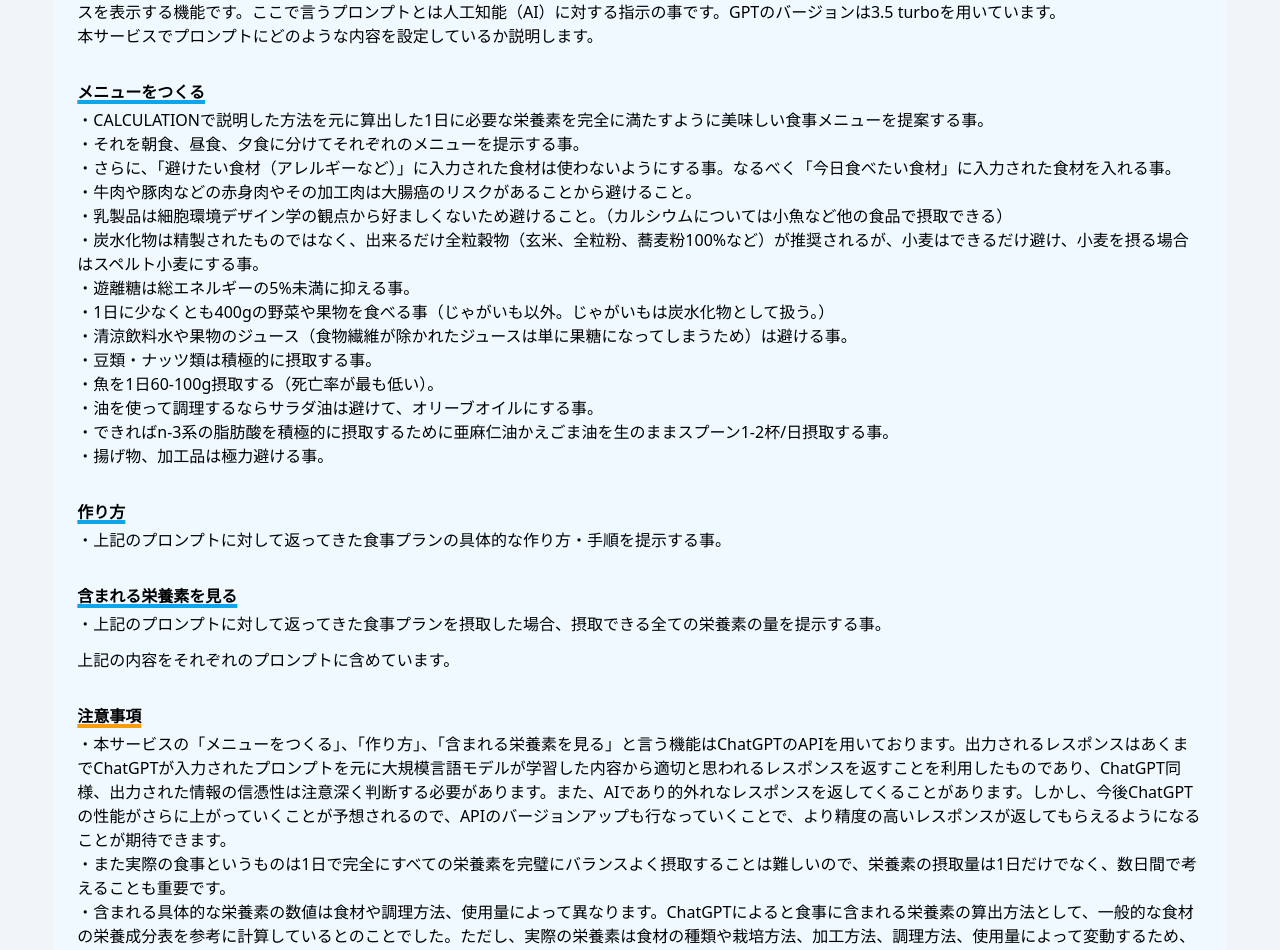
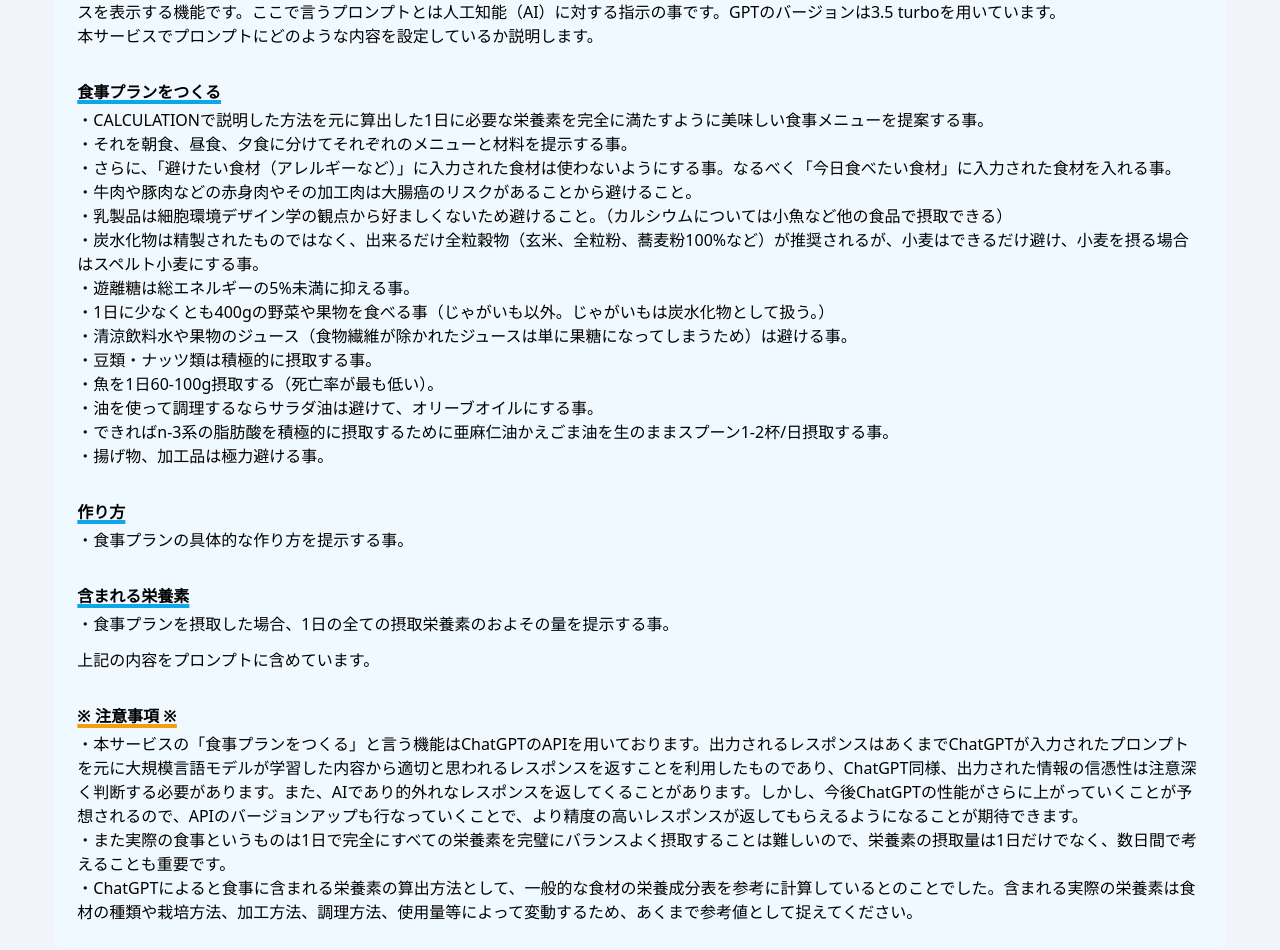
Before and after one commit to KeisukeKanda/foodrecommendationgpt, a Next.js app: page /prompt in a window 1280 px wide. Shown: the part 160-1110 px from the top of the page. Built offline with nearby package versions, Linux system fonts and the light colour scheme.

Commit message:
細いhtmlの内容の調整

```diff
--- a/src/pages/prompt.js
+++ b/src/pages/prompt.js
@@ -10,10 +10,10 @@ const Prompt = () => {
           <p>本サービスの機能の一つである食事プランはChatGPTのAPIを用いて、ChatGPTにこちらが設定したプロンプトを投げて、それに対して返ってきたレスポンスを表示する機能です。ここで言うプロンプトとは人工知能（AI）に対する指示の事です。GPTのバージョンは3.5 turboを用いています。</p>
           <p>本サービスでプロンプトにどのような内容を設定しているか説明します。</p>
         </div>
-        <h2 className='underline decoration-sky-500 decoration-4 pb-1 font-semibold'>メニューをつくる</h2>
+        <h2 className='underline decoration-sky-500 decoration-4 pb-1 font-semibold'>食事プランをつくる</h2>
         <div className='pb-8'>
           <p>・CALCULATIONで説明した方法を元に算出した1日に必要な栄養素を完全に満たすように美味しい食事メニューを提案する事。</p>
-          <p>・それを朝食、昼食、夕食に分けてそれぞれのメニューを提示する事。</p>
+          <p>・それを朝食、昼食、夕食に分けてそれぞれのメニューと材料を提示する事。</p>
           <p>・さらに、「避けたい食材（アレルギーなど）」に入力された食材は使わないようにする事。なるべく「今日食べたい食材」に入力された食材を入れる事。</p>
           <p>・牛肉や豚肉などの赤身肉やその加工肉は大腸癌のリスクがあることから避けること。</p>
           <p>・乳製品は細胞環境デザイン学の観点から好ましくないため避けること。（カルシウムについては小魚など他の食品で摂取できる）</p>
@@ -29,18 +29,18 @@ const Prompt = () => {
         </div>
         <h3 className='underline decoration-sky-500 decoration-4 pb-1 font-semibold'>作り方</h3>
         <div className='pb-8'>
-          <p>・上記のプロンプトに対して返ってきた食事プランの具体的な作り方・手順を提示する事。</p>
+          <p>・食事プランの具体的な作り方を提示する事。</p>
         </div>
-        <h4 className='underline decoration-sky-500 decoration-4 pb-1 font-semibold'>含まれる栄養素を見る</h4>
+        <h4 className='underline decoration-sky-500 decoration-4 pb-1 font-semibold'>含まれる栄養素</h4>
         <div>
-          <p>・上記のプロンプトに対して返ってきた食事プランを摂取した場合、摂取できる全ての栄養素の量を提示する事。</p>
-          <p className='mt-3 pb-8'>上記の内容をそれぞれのプロンプトに含めています。</p>
+          <p>・食事プランを摂取した場合、1日の全ての摂取栄養素のおよその量を提示する事。</p>
+          <p className='mt-3 pb-8'>上記の内容をプロンプトに含めています。</p>
         </div>
-        <h5 className='underline decoration-amber-500 decoration-4 pb-1 font-semibold'>注意事項</h5>
+        <h5 className='underline decoration-amber-500 decoration-4 pb-1 font-semibold'>※ 注意事項 ※</h5>
         <div>
-          <p>・本サービスの「メニューをつくる」、「作り方」、「含まれる栄養素を見る」と言う機能はChatGPTのAPIを用いております。出力されるレスポンスはあくまでChatGPTが入力されたプロンプトを元に大規模言語モデルが学習した内容から適切と思われるレスポンスを返すことを利用したものであり、ChatGPT同様、出力された情報の信憑性は注意深く判断する必要があります。また、AIであり的外れなレスポンスを返してくることがあります。しかし、今後ChatGPTの性能がさらに上がっていくことが予想されるので、APIのバージョンアップも行なっていくことで、より精度の高いレスポンスが返してもらえるようになることが期待できます。</p>
+          <p>・本サービスの「食事プランをつくる」と言う機能はChatGPTのAPIを用いております。出力されるレスポンスはあくまでChatGPTが入力されたプロンプトを元に大規模言語モデルが学習した内容から適切と思われるレスポンスを返すことを利用したものであり、ChatGPT同様、出力された情報の信憑性は注意深く判断する必要があります。また、AIであり的外れなレスポンスを返してくることがあります。しかし、今後ChatGPTの性能がさらに上がっていくことが予想されるので、APIのバージョンアップも行なっていくことで、より精度の高いレスポンスが返してもらえるようになることが期待できます。</p>
           <p>・また実際の食事というものは1日で完全にすべての栄養素を完璧にバランスよく摂取することは難しいので、栄養素の摂取量は1日だけでなく、数日間で考えることも重要です。</p>
-          <p>・含まれる具体的な栄養素の数値は食材や調理方法、使用量によって異なります。ChatGPTによると食事に含まれる栄養素の算出方法として、一般的な食材の栄養成分表を参考に計算しているとのことでした。ただし、実際の栄養素は食材の種類や栽培方法、加工方法、調理方法、使用量によって変動するため、あくまで参考値として捉えてください。</p>
+          <p>・ChatGPTによると食事に含まれる栄養素の算出方法として、一般的な食材の栄養成分表を参考に計算しているとのことでした。含まれる実際の栄養素は食材の種類や栽培方法、加工方法、調理方法、使用量等によって変動するため、あくまで参考値として捉えてください。</p>
         </div>
       </div>
     </div>
```
Also changed, not shown: src/pages/index.js (+0 -20 lines).
